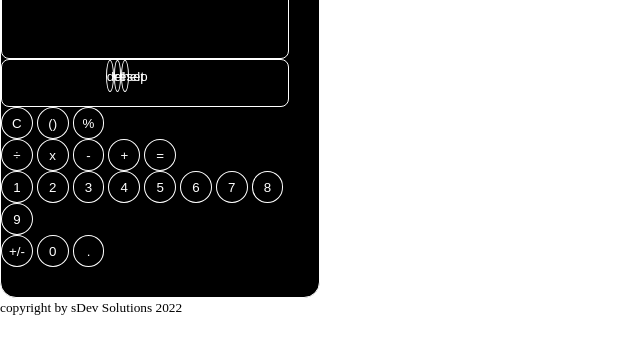
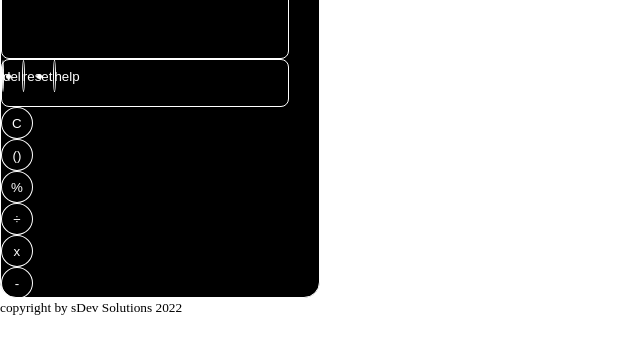
Before and after one commit to stefguler/A-Little-Fancy-Calculator, a plain HTML site: page index.html in a window 1280 px wide. Shown: the part 59-412 px from the top of the page, without its empty margins (0-640 px from the left). Drawn offline with Linux system fonts and the light colour scheme.

Commit message:
update UL % LI

```diff
--- a/css/style.css
+++ b/css/style.css
@@ -25,7 +25,6 @@
     height: 3rem;
     border: 1px solid white;
     border-radius: 0.5rem;
-    justify-items: center;
 }
 
 .key-header-container > ul{
--- a/index.html
+++ b/index.html
@@ -20,43 +20,47 @@
         <div class="key-frames">
             <div class="key-header-container">
                 <ul>
-                    <button class="delete-button">del</button>
-                    <button class="reset-button">reset</button>
-                    <button class="help-button">help</button>
+                    <li><button class="delete-button">del</button></li>
+                    <li><button class="reset-button">reset</button></li>
+                    <li><button class="help-button">help</button></li>
                 </ul>
             </div>
             <div class="key-main-container">
                 <div class="operator-key-container-top">
-                    <button class="ce">C</button>
-                    <button class="brackets">()</button>
-                    <button class="modulo">%</button>
+                    <ul>
+                        <li><button class="ce">C</button></li>
+                        <li><button class="brackets">()</button></li>
+                        <li><button class="modulo">%</button></li>
+                    </ul>
                 </div>
                 <div class="operator-key-container-right">
-                    <button class="dividor">÷</button>
-                    <button class="multiplier">x</button>
-                    <button class="minus">-</button>
-                    <button class="plus">+</button>
-                    <button calass="equal">=</button>
+                    <ul>
+                        <li><button class="dividor">÷</button></li>
+                        <li><button class="multiplier">x</button></li>
+                        <li><button class="minus">-</button></li>
+                        <li><button class="plus">+</button></li>
+                        <li><button calass="equal">=</button></li>
+                    </ul>
                 </div>
                 <div class="number-key-container">
                     <ul>
-                        <button class="one">1</button>
-                        <button class="two">2</button>
-                        <button class="three">3</button>
-                        <button class="four">4</button>
-                        <button class="five">5</button>
-                        <button class="six">6</button>
-                        <button class="seven">7</button>
-                        <button class="eight">8</button>
-                        <button class="nine">9</button>
+                        <li><button class="one">1</button></li>
+                        <li><button class="two">2</button></li>
+                        <li><button class="three">3</button></li>
+                        <li><button class="four">4</button></li>
+                        <li><button class="five">5</button></li>
+                        <li><button class="six">6</button></li>
+                        <li><button class="seven">7</button></li>
+                        <li><button class="eight">8</button></li>
+                        <li><button class="nine">9</button></li>
                     </ul>
                 </div>
                 <div class="symbol-key-container">
-                        <ul>
-                            <button class="plus-minus">+/-</button>
-                            <button class="zero">0</button>
-                            <button class="dot">.</button>
-                        </ul>
+                    <ul>
+                        <li><button class="plus-minus">+/-</button></li>
+                        <li><button class="zero">0</button></li>
+                        <li><button class="dot">.</button></li>
+                    </ul>
                 </div>
             </div>
         </div>
```
